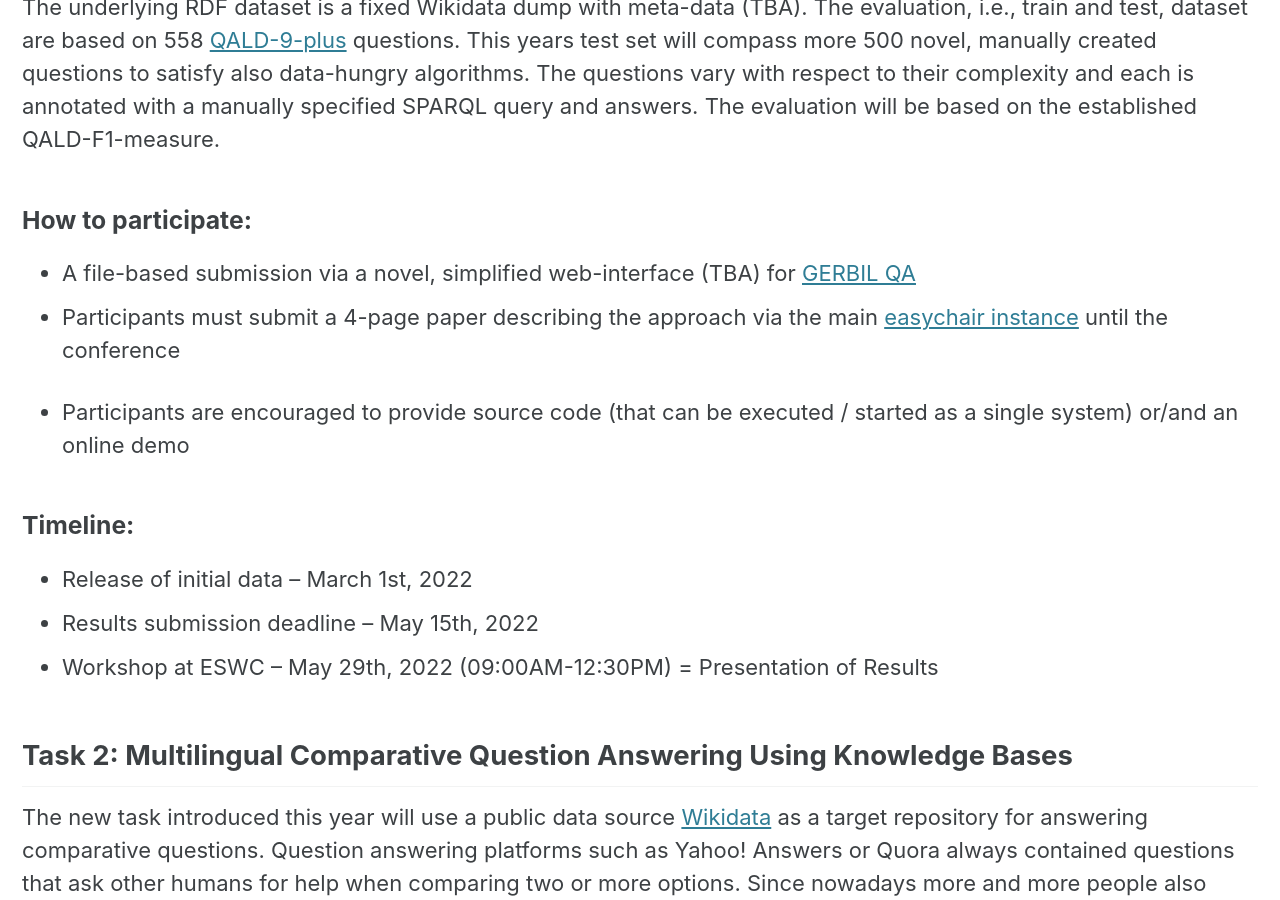
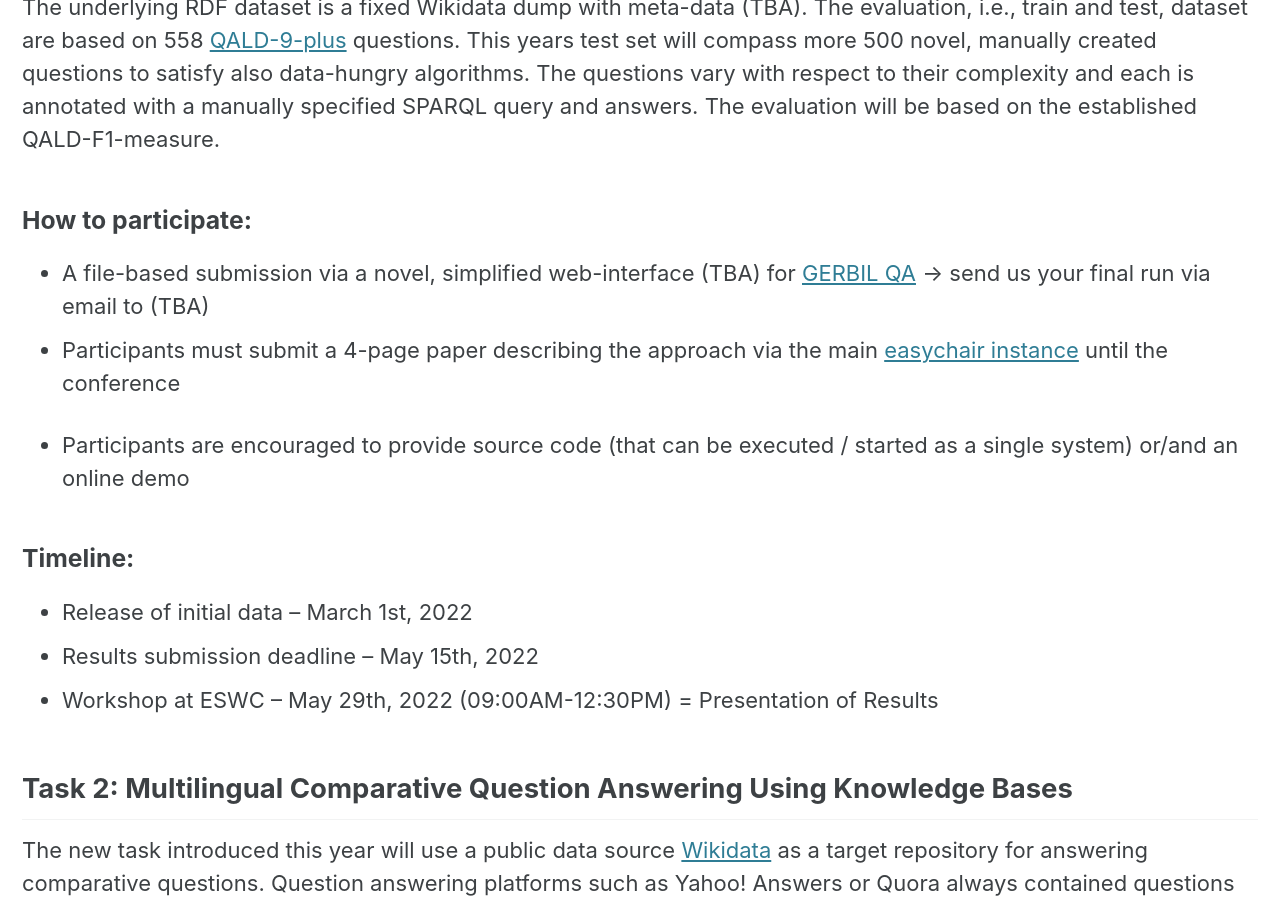
Before and after one commit to semantic-systems/nliwod-workshop, a Jekyll site: the page built from challenge.md, in a window 1280 px wide and 900 px high, scrolled down 1062 px. Built offline with Jekyll 4.4.1, drawn with Linux system fonts in a browser that asks for light colours; cached includes are drawn as plain includes.

Commit message:
Update challenge.md

```diff
--- a/challenge.md
+++ b/challenge.md
@@ -20,7 +20,7 @@ Given the diversity of languages used on the Web, there is an increasing need to
 The underlying RDF dataset is a fixed Wikidata dump with meta-data (TBA). The evaluation, i.e., train and test, dataset are based on 558 [QALD-9-plus](https://github.com/Perevalov/qald_9_plus) questions. This years test set will compass more 500 novel, manually created questions to satisfy also data-hungry algorithms. The questions vary with respect to their complexity and each is annotated with a manually specified SPARQL query and answers. The evaluation will be based on the established QALD-F1-measure.
 
 ### How to participate:
-* A file-based submission via a novel, simplified web-interface (TBA) for [GERBIL QA](https://gerbil-qa.aksw.org/gerbil)
+* A file-based submission via a novel, simplified web-interface (TBA) for [GERBIL QA](https://gerbil-qa.aksw.org/gerbil) -> send us your final run via email to (TBA)
 * Participants must submit a 4-page paper describing the approach via the main [easychair instance](https://easychair.org/conferences/?conf=nliwod7) until the conference
 
 * Participants are encouraged to provide source code (that can be executed / started as a single system) or/and an online demo
```
